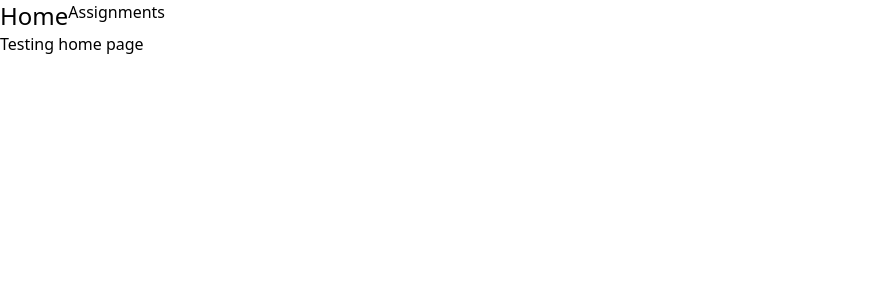
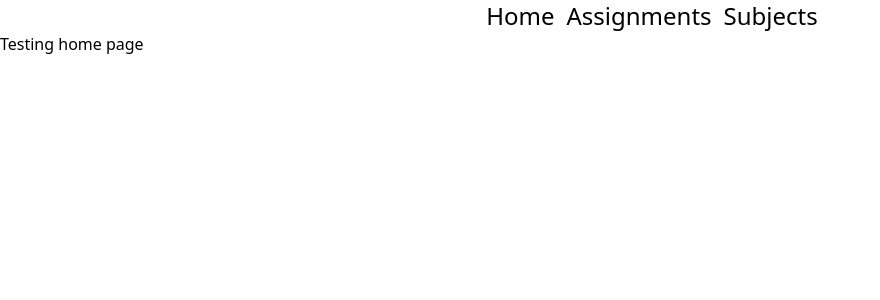
Before and after one commit to dav53521/uni-and-entertainment-tracker, a Next.js app: page / in a window 1280 px wide. Shown: the top 300 px of the page, without its empty margins (0-880 px from the left). Built offline with nearby package versions, Linux system fonts and the light colour scheme.

Commit message:
Added more pages to the center

```diff
--- a/src/app/header/header.tsx
+++ b/src/app/header/header.tsx
@@ -3,12 +3,15 @@ import Link from 'next/link'
 
 export default function SiteHeader() {
     return (
-        <div className="flex">
-            <div className="text-2xl">
+        <div className="flex flex-row justify-center items-center">
+            <div className="align-middle text-2xl">
                 <Link href="/">Home</Link>
             </div>
-            <div className="align">
+            <div className="align-middle text-2xl relative left-3">
                 <Link href="Assignments.tsx">Assignments</Link>
+            </div>
+            <div className="align-middle text-2xl relative left-6 ">
+                <Link href="Subjects.tsx">Subjects</Link>
             </div>
         </div>
     );
```
